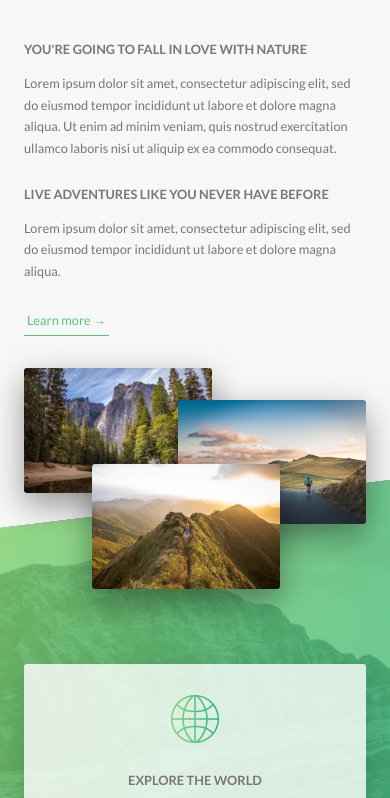
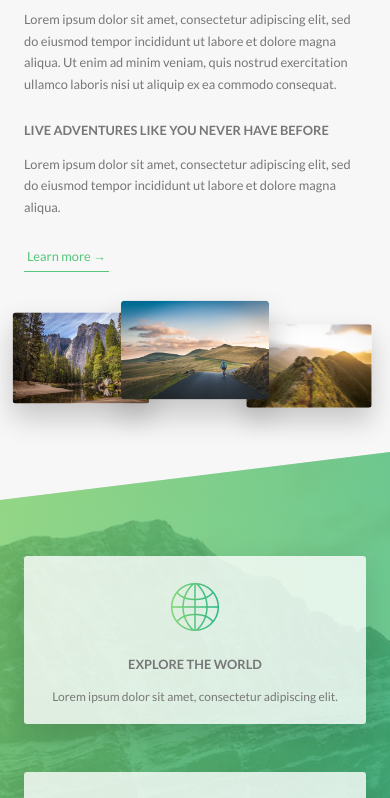
Before and after one commit to lx-kish/1-Natours, a website: page index.html in a window 390 px wide. Shown: the part 926-1724 px from the top of the page. Drawn offline with Linux system fonts and the light colour scheme.

Commit message:
Writing Media Queries - Layout, About and Features Sections

```diff
--- a/sass/base/_utilities.scss
+++ b/sass/base/_utilities.scss
@@ -1,8 +1,22 @@
 .u-center-text { text-align: center !important; }
 
 .u-margin-bottom-small { margin-bottom: 1.5rem !important; }
-.u-margin-bottom-medium { margin-bottom: 4rem !important; }
-.u-margin-bottom-big { margin-bottom: 8rem !important; }
+
+.u-margin-bottom-medium {
+    margin-bottom: 4rem !important;
+
+    @include respond(tab-port) {
+        margin-bottom: 3rem !important;
+    }
+}
+
+.u-margin-bottom-big {
+    margin-bottom: 8rem !important;
+
+    @include respond(tab-port) {
+        margin-bottom: 5rem !important;
+    }
+}
 
 .u-margin-top-big { margin-bottom: 8rem !important; }
 .u-margin-top-huge { margin-bottom: 10rem !important; }
--- a/sass/components/_composition.scss
+++ b/sass/components/_composition.scss
@@ -10,19 +10,43 @@
         transition: all .2s;
         outline-offset: 2rem;
 
+        @include respond(tab-port) {
+            float: left;
+            position: relative;
+            width: 33.3333333%;
+            box-shadow: 0 1.5rem 3rem rgba($color-black, .2);
+        }
+
         &--p1 {
             left: 0;
             top: -2rem;
+
+            @include respond(tab-port) {
+                top: 0;
+                transform: scale(1.2);
+            }
         }
 
         &--p2 {
             right: 0;
             top: 2rem;
+
+            @include respond(tab-port) {
+                top: -1rem;
+                transform: scale(1.3);
+                z-index: 100;
+            }
         }
 
         &--p3 {
             left: 20%;
             top: 10rem;
+
+            @include respond(tab-port) {
+                left: 0;
+                top: 1rem;
+                transform: scale(1.1);
+            }
         }
 
         &:hover {
--- a/sass/components/_feature-box.scss
+++ b/sass/components/_feature-box.scss
@@ -7,6 +7,10 @@
     box-shadow: 0 1.5rem 4rem $shadow-color;
     transition: transform .3s;
 
+    @include respond(tab-port) {
+        padding: 2rem;
+    }
+
     &__icon {
         font-size: 6rem;
         margin-bottom: .5rem;
@@ -14,13 +18,13 @@
         background-image: linear-gradient(to right, $color-primary-light, $color-primary-dark);
         -webkit-background-clip: text;
         color: transparent;
+
+        @include respond(tab-port) {
+            margin-bottom: 0;
+        }
     }
 
     &:hover {
         transform: translateY(-1.5rem) scale(1.03);
     }
-
-    &__text {
-
-    }
 }
--- a/sass/layout/_footer.scss
+++ b/sass/layout/_footer.scss
@@ -11,6 +11,10 @@
     &__logo-box {
         text-align: center;
         margin-bottom: 8rem;
+
+        @include respond(tab-port) {
+            margin-bottom: 6rem;
+        }
     }
 
     &__logo {
--- a/sass/pages/_home.scss
+++ b/sass/pages/_home.scss
@@ -2,6 +2,10 @@
     background-color: $color-grey-light-1;
     padding: 25rem 0;
     margin-top: -20vh;
+
+    @include respond(tab-port) {
+        padding: 20rem 0;
+    }
 }
 
 .section-features {
@@ -18,22 +22,38 @@
     & > * {
         transform: skewY(7deg);
     }
+
+    @include respond(tab-port) {
+        padding: 10rem 0;
+    }
 }
 
 .section-tour {
     background-color: $color-grey-light-1;
     padding: 25rem 0 15rem 0;
     margin-top: -10rem;
+
+    @include respond(tab-port) {
+        padding: 20rem 0 10rem 0;
+    }
 }
 
 .section-stories {
     position: relative;
     padding: 15rem 0;
+
+    @include respond(tab-port) {
+        padding: 10rem 0;
+    }
 }
 
 .section-book {
     padding: 15rem 0;
     background-image: linear-gradient(to right bottom, $color-primary-light, $color-primary-dark);
+
+    @include respond(tab-port) {
+        padding: 10rem 0;
+    }
 }
 
 .book {
```
Also changed, not shown: css/style.css.
